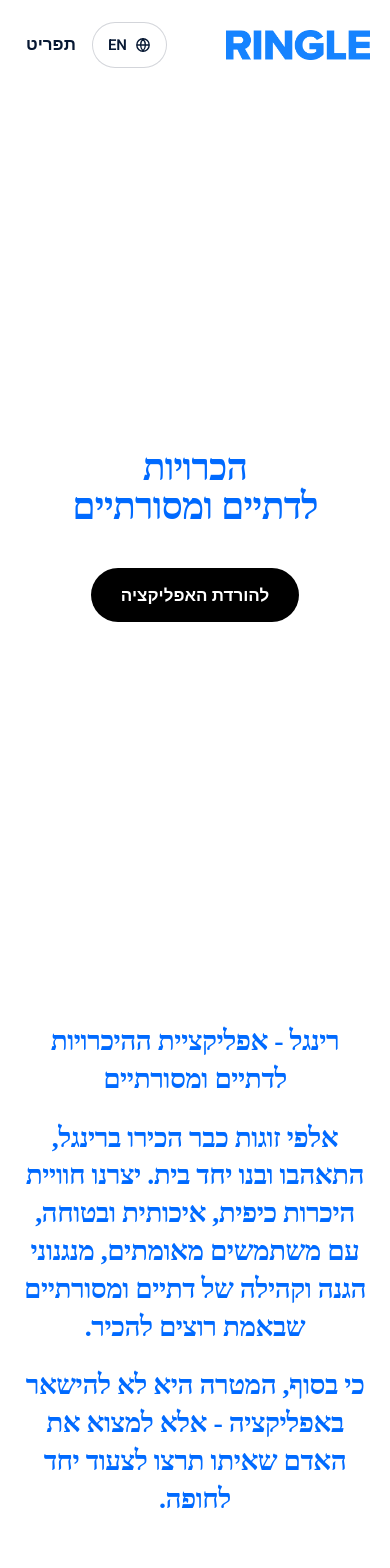
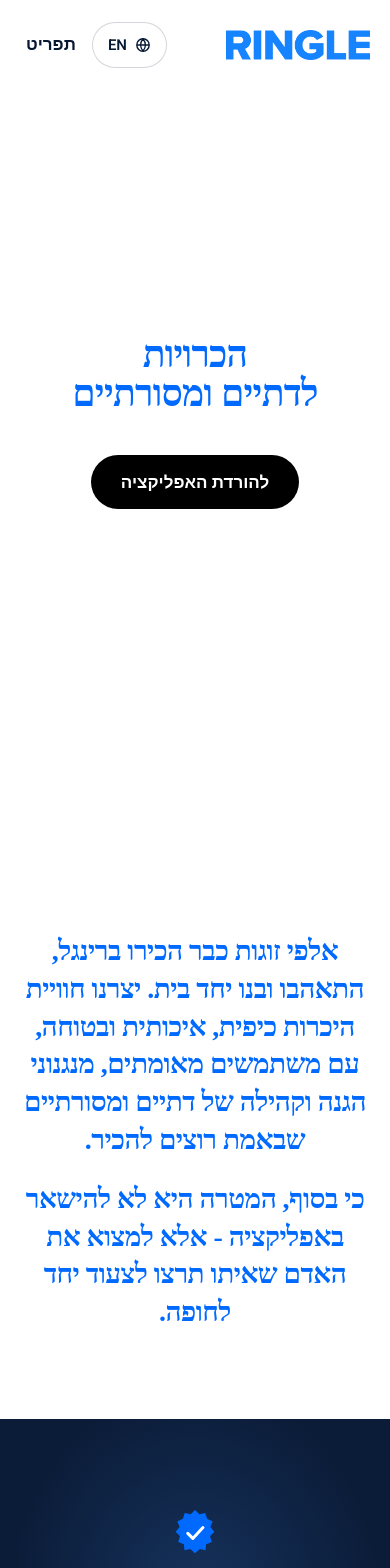
Before and after one commit to mendypick/Ringel-Web, a React (Vite) app: page / in a window 390 px wide. Shown: the top 1568 px of the page. Built offline with nearby package versions, Linux system fonts and the light colour scheme; a web font is replaced by a local one.

Commit message:
Refine introductory copy and hero spacing

```diff
--- a/src/content.js
+++ b/src/content.js
@@ -434,7 +434,6 @@ export const copy = {
       l2: "לדתיים ומסורתיים",
     },
     manifesto: [
-      "רינגל - אפליקציית ההיכרויות לדתיים ומסורתיים",
       "אלפי זוגות כבר הכירו ברינגל, התאהבו ובנו יחד בית. יצרנו חוויית היכרות כיפית, איכותית ובטוחה, עם משתמשים מאומתים, מנגנוני הגנה וקהילה של דתיים ומסורתיים שבאמת רוצים להכיר.",
       "כי בסוף, המטרה היא לא להישאר באפליקציה - אלא למצוא את האדם שאיתו תרצו לצעוד יחד לחופה.",
     ],
@@ -552,10 +551,8 @@ export const copy = {
       l2: "& Traditional Jews",
     },
     manifesto: [
-      "Ringle – Dating for Religious & Traditional Jews",
-      "Thousands of couples have already met on Ringle, fallen in love, and started building a life together.",
-      "We’ve created a fun, high-quality and safe dating experience, with verified profiles, advanced safety features, and a community of Religious and Traditional Jews who are genuinely looking for something real.",
-      "Because the goal isn’t to stay on a dating app - it’s to find the person you’ll build a home with and walk with under the chuppah.",
+      "Thousands of couples have already met on Ringle and built a life together.",
+      "Ringle offers a safe, high-quality dating experience for Religious and Traditional Jews looking for something real - because the goal isn’t to stay on a dating app, it’s to find the person you’ll build a home with.",
     ],
     standards: "People at your standards",
     press: {
--- a/src/styles.css
+++ b/src/styles.css
@@ -243,9 +243,10 @@ html[lang="en"] .overlay button { font-family: var(--latin); }
 
 .hero {
   min-height: 100svh;
+  margin-top: -90px;
   display: grid;
   place-items: center;
-  padding: 120px 20px 80px;
+  padding: 90px 20px;
   text-align: center;
   background: white;
 }
@@ -1132,7 +1133,7 @@ section { scroll-margin-top: 90px; }
 }
 
 @media (max-width: 720px) {
-  .hero { min-height: 100svh; padding: 110px 16px 64px; overflow-x: clip; }
+  .hero { padding-inline: 16px; overflow-x: clip; }
   h1,
   html[lang="en"] h1 { font-size: clamp(30px, 9.6vw, 42px); }
   h1 span { white-space: nowrap; }
```
